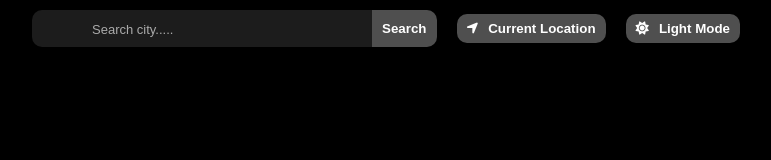
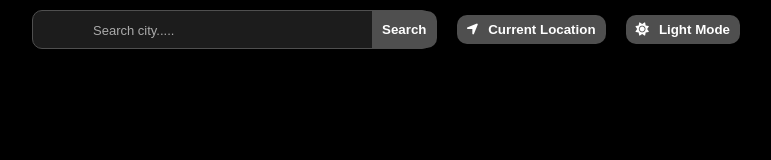
Before and after one commit to heyasif/Kraftshala, a plain HTML site: page index.html in a window 1280 px wide. Shown: the full height of the page, 254-1025 px from the left. Drawn offline with Linux system fonts and the light colour scheme.

Commit message:
fixed input

```diff
--- a/style.css
+++ b/style.css
@@ -369,3 +369,6 @@ body {
     flex: 1 1 100%;
   }
 }
+#cityInput {
+  border: 1px solid var(--button-bg-color);
+}
```
